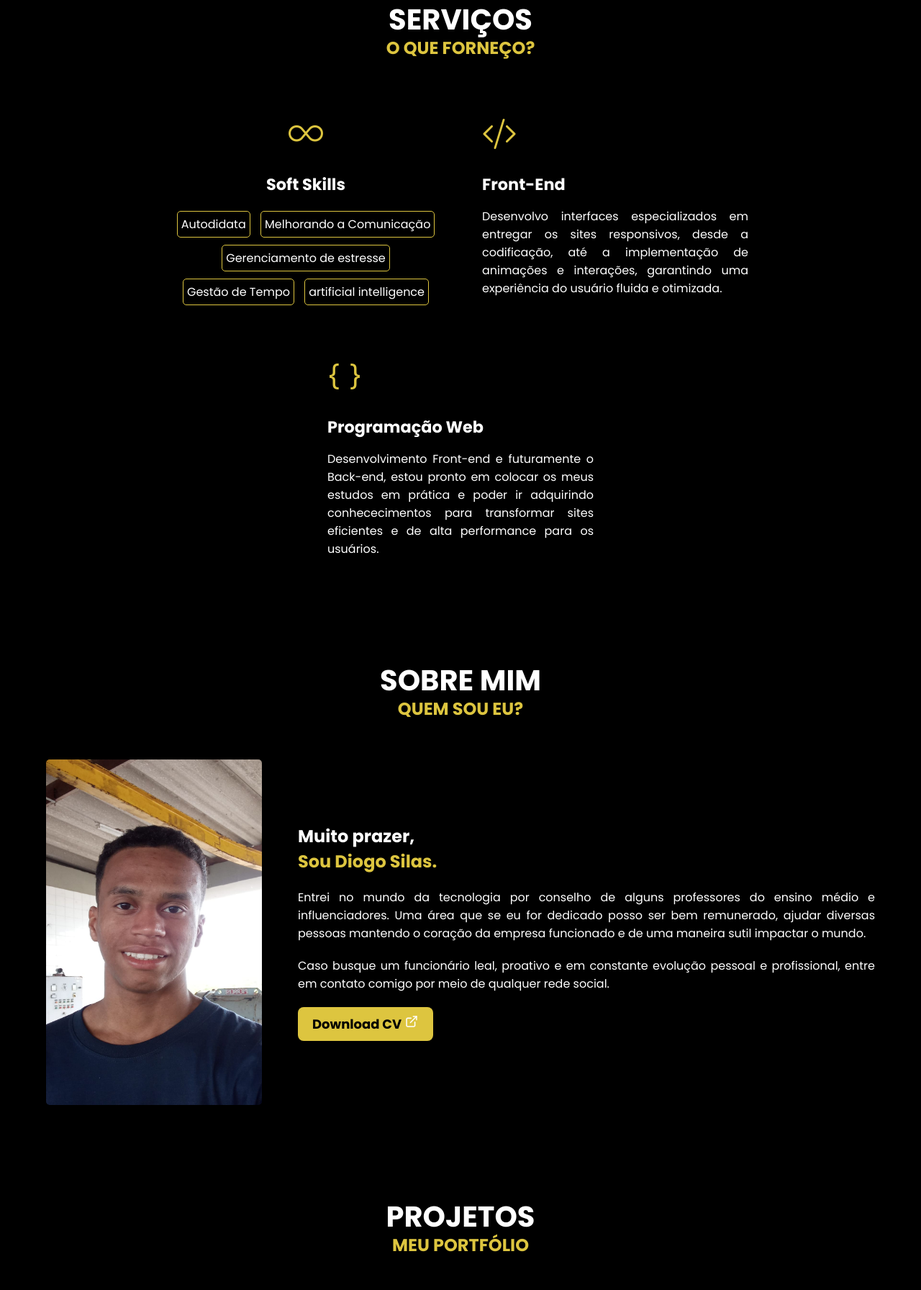
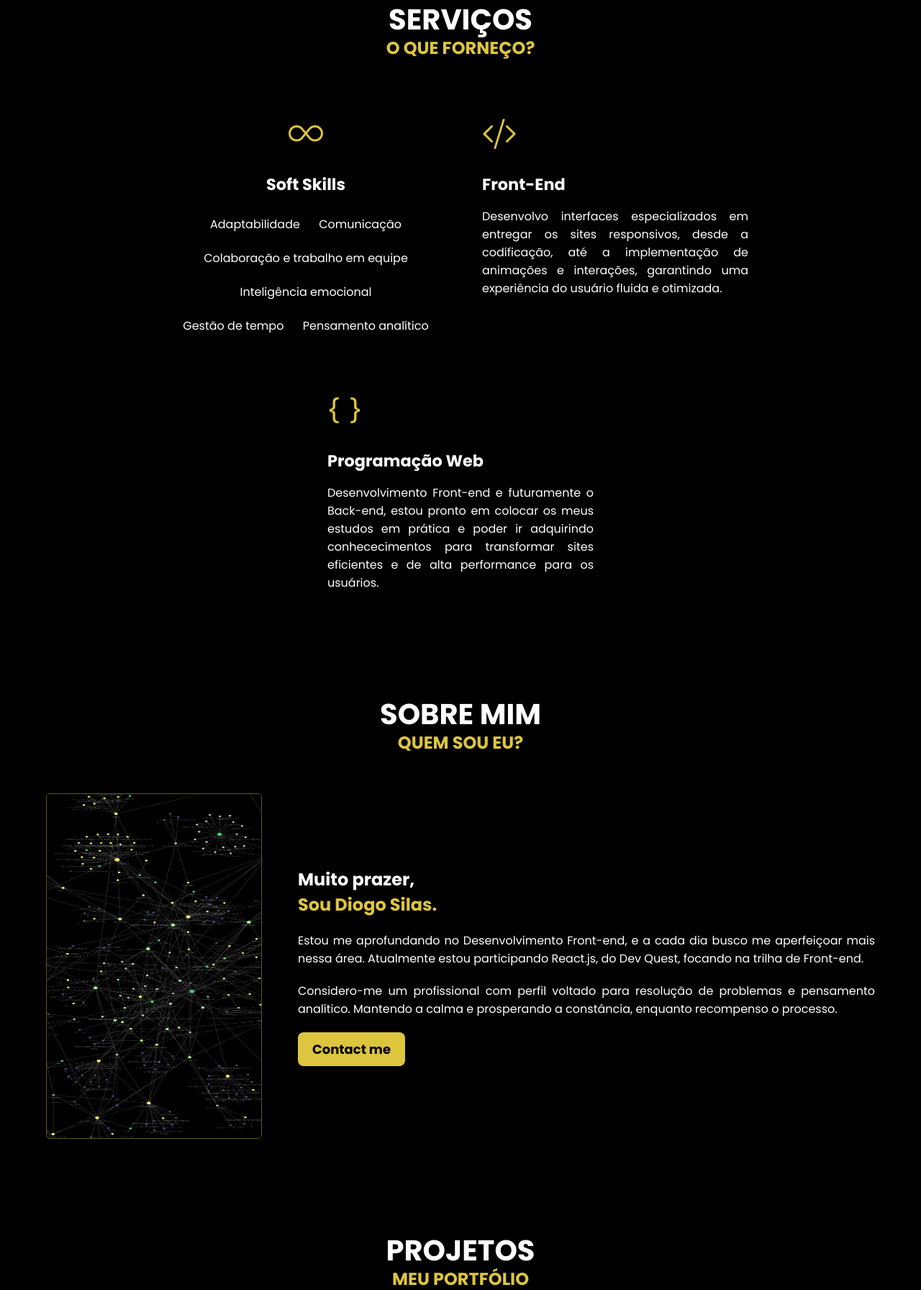
Before and after one commit to DiogoSilas/diogo-silas-portfolio, a PHP site: page / in a window 1280 px wide. Shown: the part 823-2615 px from the top of the page at 72% size. Run offline with PHP 8.4, Linux system fonts and the light colour scheme.

Commit message:
Troca de texto pertencentes as seções Skills, Home e About.

```diff
--- a/index.html
+++ b/index.html
@@ -108,11 +108,12 @@
           <i class="bi bi-infinity"></i>
           <h3>Soft Skills</h3>
           <ul>
-            <li>Autodidata</li>
-            <li>Melhorando a Comunicação</li>
-            <li>Gerenciamento de estresse</li>
-            <li>Gestão de Tempo</li>
-            <li>artificial intelligence</li>
+            <li>Adaptabilidade</li>
+            <li>Comunicação</li>
+            <li>Colaboração e trabalho em equipe</li>
+            <li>Inteligência emocional</li>
+            <li>Gestão de tempo</li>
+            <li>Pensamento analítico</li>
           </ul>
         </section>
         <section class="skill">
@@ -140,19 +141,16 @@
         <h3 class="sub-titulo">Quem Sou eu?</h3>
       </div>
       <section class="container">
-        <img src="./assets/images/foto-section-about.jpg">
+        <img src="./assets/images/foto-section-about.png">
         <div class="txt-about">
           <h2>Muito prazer,<span>Sou Diogo Silas.</span></h2>
           <p>
-            Entrei no mundo da tecnologia por conselho de alguns professores do ensino médio e influenciadores. Uma área
-            que se eu for dedicado posso ser bem remunerado, ajudar diversas pessoas mantendo o coração da empresa
-            funcionado e de uma maneira sutil impactar o mundo.
+            Estou me aprofundando no Desenvolvimento Front-end, e a cada dia busco me aperfeiçoar mais nessa área. Atualmente estou participando React.js, do Dev Quest, focando na trilha de Front-end.
           </p>
           <p>
-            Caso busque um funcionário leal, proativo e em constante evolução pessoal e profissional, entre em contato
-            comigo por meio de qualquer rede social.
+            Considero-me um profissional com perfil voltado para resolução de problemas e pensamento analítico. Mantendo a calma e prosperando a constância, enquanto recompenso o processo.
           </p>
-          <a href="https://drive.google.com/file/d/1oJ8e1BbQhw2hL6V5MoFQYhvfss-Y_k1D/view?usp=drive_link" target="_blank"><button>Download CV <img class="img-logo-link" src="./assets/images/icone-link.svg"></button></a>
+          <a href="mailto:diogosilascontato@gmail.com" target="_blank"><button>Contact me</button></a>
       </section><!-- Container Sobre Mim -->
       </div>
     </aside><!--SOBRE MIM -->
--- a/src/css/sections/about.css
+++ b/src/css/sections/about.css
@@ -9,6 +9,7 @@ aside.about img {
     width: 100%;
     height: 480px;
     border-radius: 5px;
+    border: 1px solid #ddc53f70;
 }
 
 
--- a/src/css/sections/header.css
+++ b/src/css/sections/header.css
@@ -45,7 +45,7 @@
     position: absolute;
     bottom: 0;
     left: 0;
-    transition: 0.9s ease-in-out;
+    transition: 0.3s ease-in-out;
 }
 
 .header .menu-desktop ul li a:hover::after {
--- a/src/css/sections/home.css
+++ b/src/css/sections/home.css
@@ -97,20 +97,20 @@ section.home #arrow-down {
 }
 
 @keyframes words {
-    0%, 20%  {
-        content: "Leitor Voraz";
+    0%, 25%  {
+        content: "Resolução de problemas.";
     }
-    21%, 40% {
-        content: "Atleta Amador";
+    26%, 40% {
+        content: "Estudante da Lingua Inglesa.";
     }
     41%, 60% {
-        content: "Futuro Poliglota";
+        content: "Adaptabilidade.";
     }
     61%, 80% {
-        content: "Violinista";
+        content: "Pensamento analítico.";
     }
     81%, 100% {
-        content: "Entusiasta da Filosofia";
+        content: "Trabalho em equipe.";
     }
 }
 
--- a/src/css/sections/skills.css
+++ b/src/css/sections/skills.css
@@ -42,8 +42,13 @@ section.skills .soft-skills ul {
 
 section.skills .soft-skills ul li {
     display: inline-block;
+    padding: 5px;
+    margin: 5px;
+    border: 1px solid transparent;
+    transition: 0.3s ease-in-out;
+}
+
+section.skills .soft-skills ul li:hover {
     border-radius: 5px;
     border: 1px solid #ddc53f;
-    padding: 5px;
-    margin: 5px;
 }
```
Also changed, not shown: assets/images/foto-section-about.jpg (deleted), assets/images/foto-section-about.png (added).
